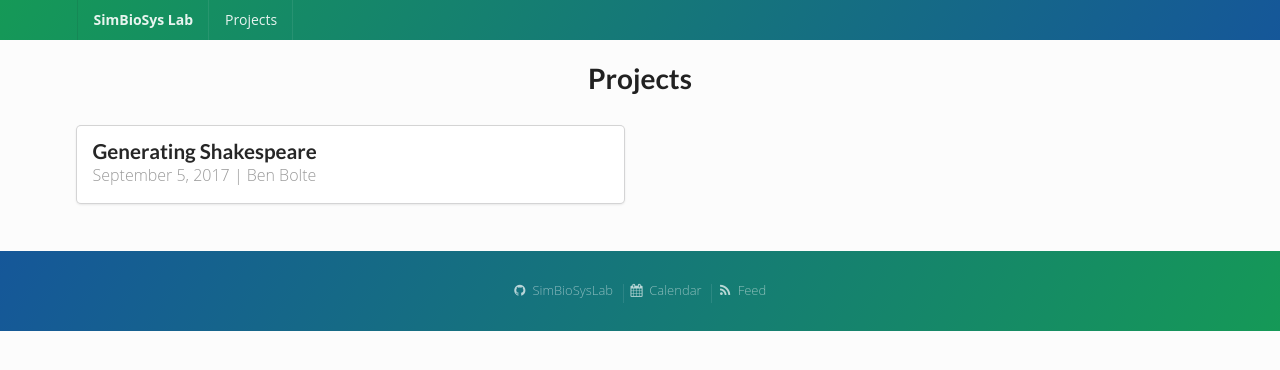
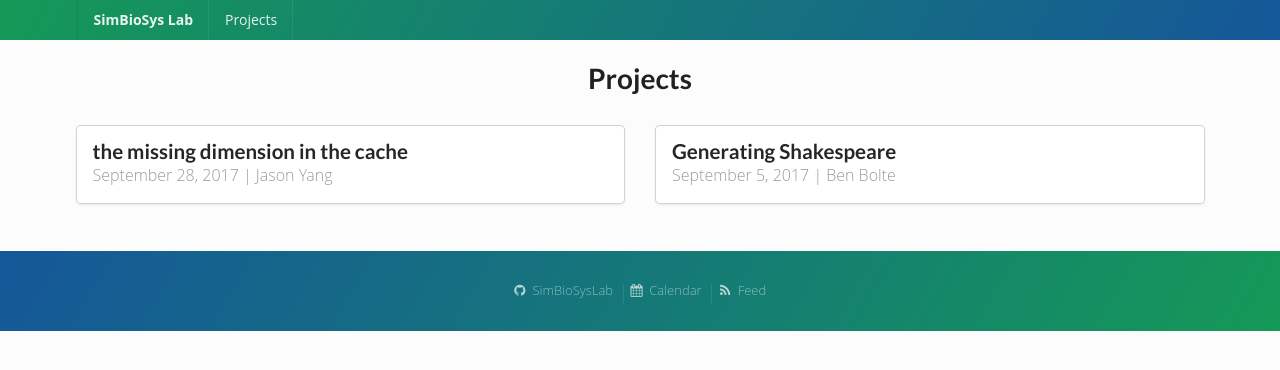
Before and after one commit to meditates/simbiosyslab.github.io, a Jekyll site: the page built from projects.html, in a window 1280 px wide and 900 px high. Shown: the top 370 px of the window. Built offline with Jekyll 4.4.1, drawn with Linux system fonts in a browser that asks for light colours; nearby versions of some CDN libraries; a file with an impossible date is left out.

Commit message:
Jason update author info

```diff
--- a/_posts/2017-09-05-smartCache.markdown
+++ b/_posts/2017-09-05-smartCache.markdown
@@ -1,8 +1,9 @@
 ---
 layout: post
+title: the missing dimension in the cache
+date: 2017-09-28 12:00:00
 authors:
   - Jason Yang
-date: "2017-09"
 ---
 
 The missing dimension in the cache
```
